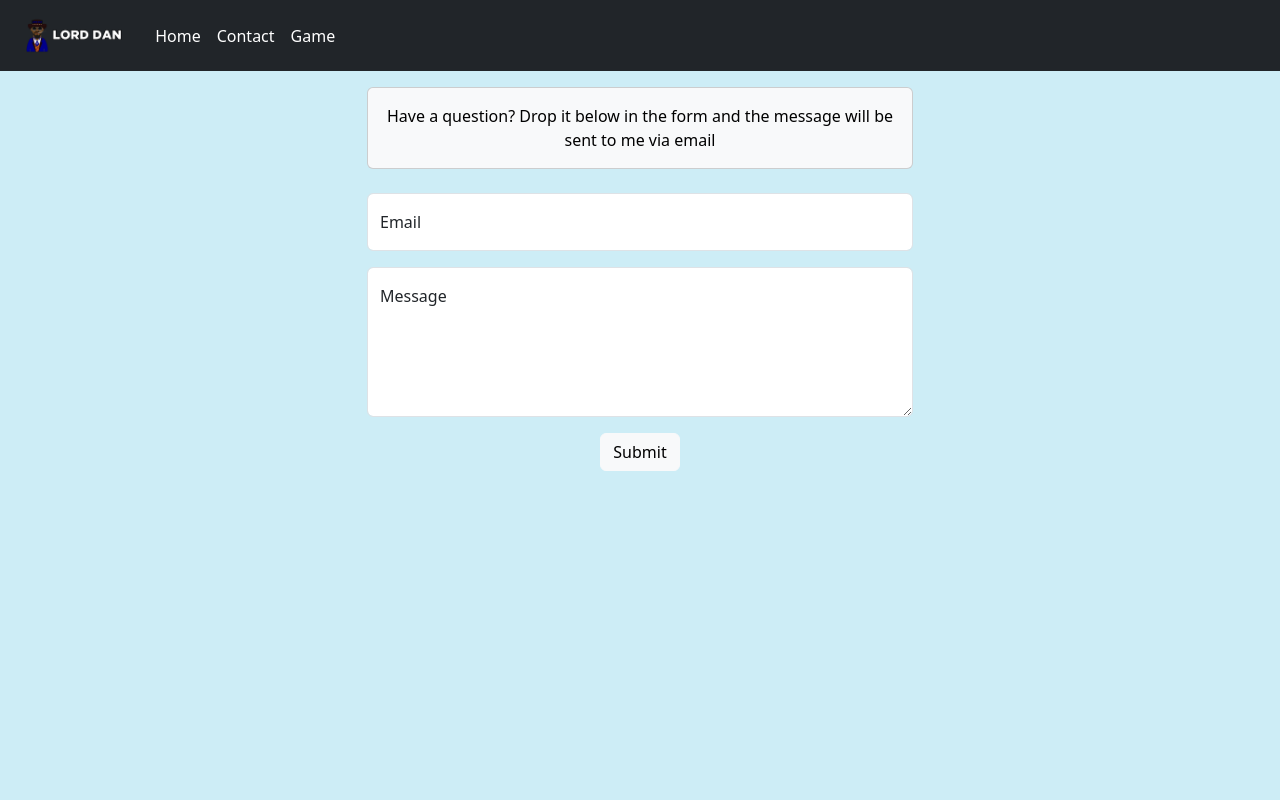
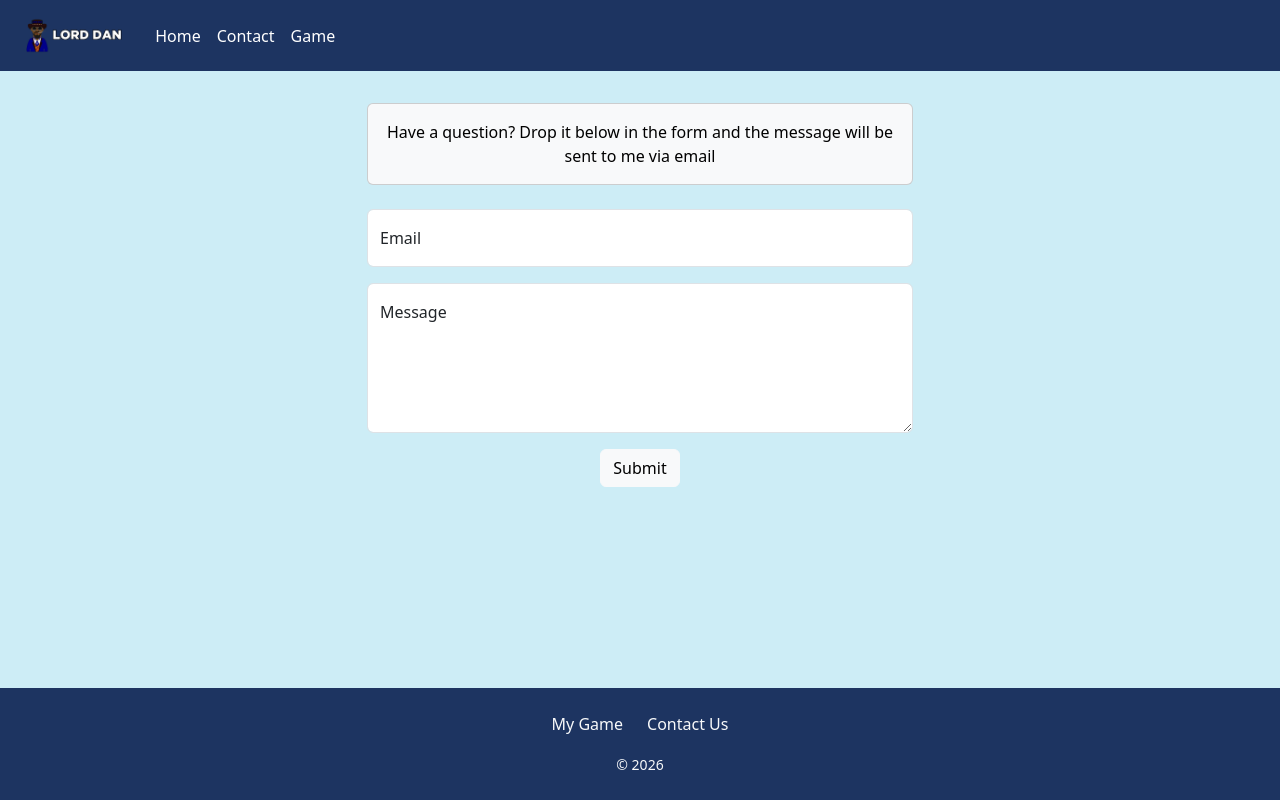
Before and after one commit to DaPagan18/webdev-portfolio, a plain HTML site: page form-application.html in a window 1280 px wide. Drawn offline with nearby package versions, Linux system fonts and the light colour scheme.

Commit message:
Full website colour overhaul

```diff
--- a/form-application.html
+++ b/form-application.html
@@ -8,8 +8,8 @@
     <script defer src="https://cdn.jsdelivr.net/npm/bootstrap@5.3.8/dist/js/bootstrap.bundle.min.js" integrity="sha384-FKyoEForCGlyvwx9Hj09JcYn3nv7wiPVlz7YYwJrWVcXK/BmnVDxM+D2scQbITxI" crossorigin="anonymous"></script>
     <link rel="stylesheet" href="styles.css">
 </head>
-<body>
-    <nav class="navbar navbar-expand-md navbar-dark bg-dark mb-3">
+<body class="d-flex flex-column min-vh-100">
+    <nav class="navbar navbar-expand-md navbar-dark custom-nav mb-3">
         <div class="container-fluid">
             <a class="navbar-brand d-flex align-items-center" href="#">
                 <img src="images/GridArt_20260215_171653689.png" alt="Logo" class="navbar-logo">
@@ -33,7 +33,7 @@
         </div>
     </nav>
 
-    <div class="container mb-4">
+    <div class="container mt-3 mb-4">
         <div class="row justify-content-center">
             <div class="col-12 col-md-8 col-lg-6">
                 <div class="card text-bg-light">
@@ -72,6 +72,23 @@
         </div>
     </div>
 
+    <footer class="mt-auto footer-custom py-4">
+        <div class="container text-center">
+
+            <div class="row mb-3">
+                <div class="col d-flex justify-content-center gap-4">
+                    <a href="creature-game.html" class="text-decoration-none text-light">My Game</a>
+                    <a href="form-application.html" class="text-decoration-none text-light">Contact Us</a>
+                </div>
+            </div>
+
+            <div class="row">
+                <div class="col">
+                    <small class="text-light">© 2026</small>
+                </div>
+            </div>
+        </div>
+    </footer>
     <script>
         const form = document.querySelector("form")
         const alertBox = document.getElementById("successAlert")
```
Also changed, not shown: creature-game.html (+19 -2 lines), index.html (+1 -1 lines).
